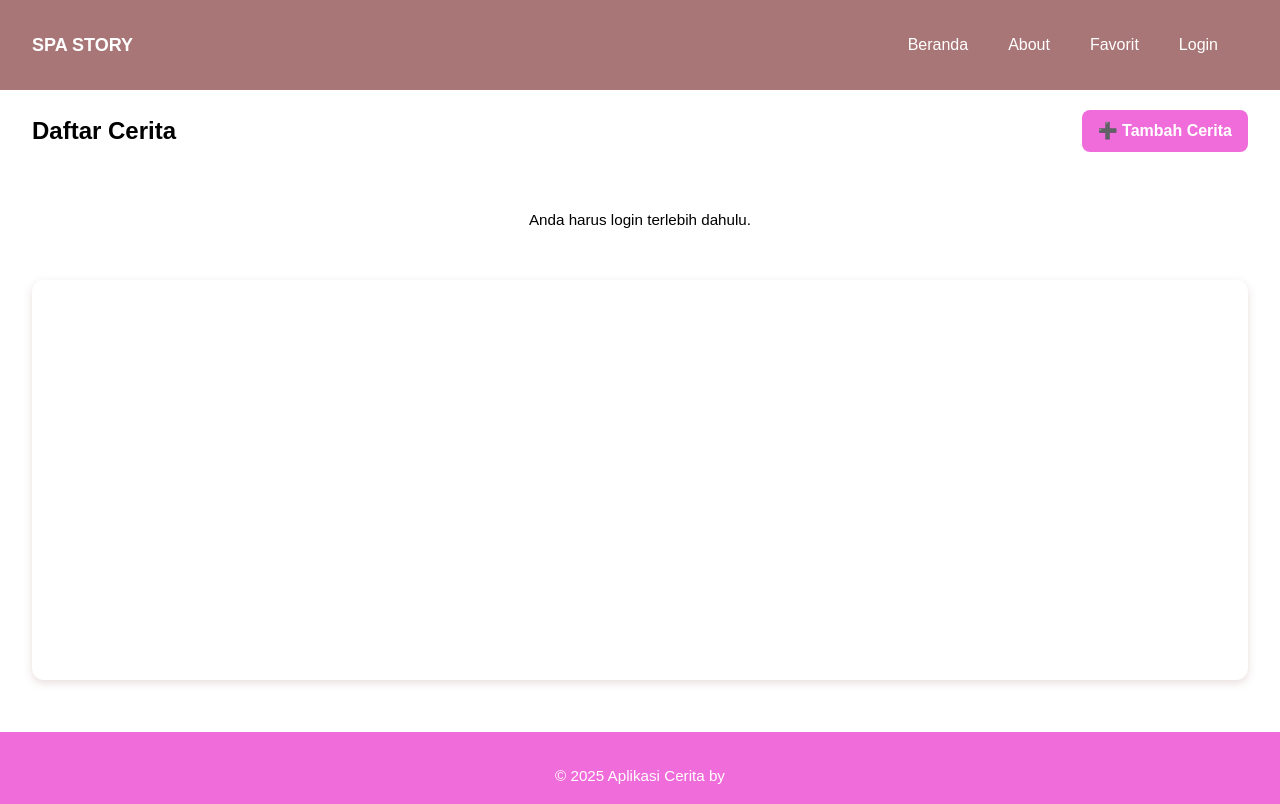
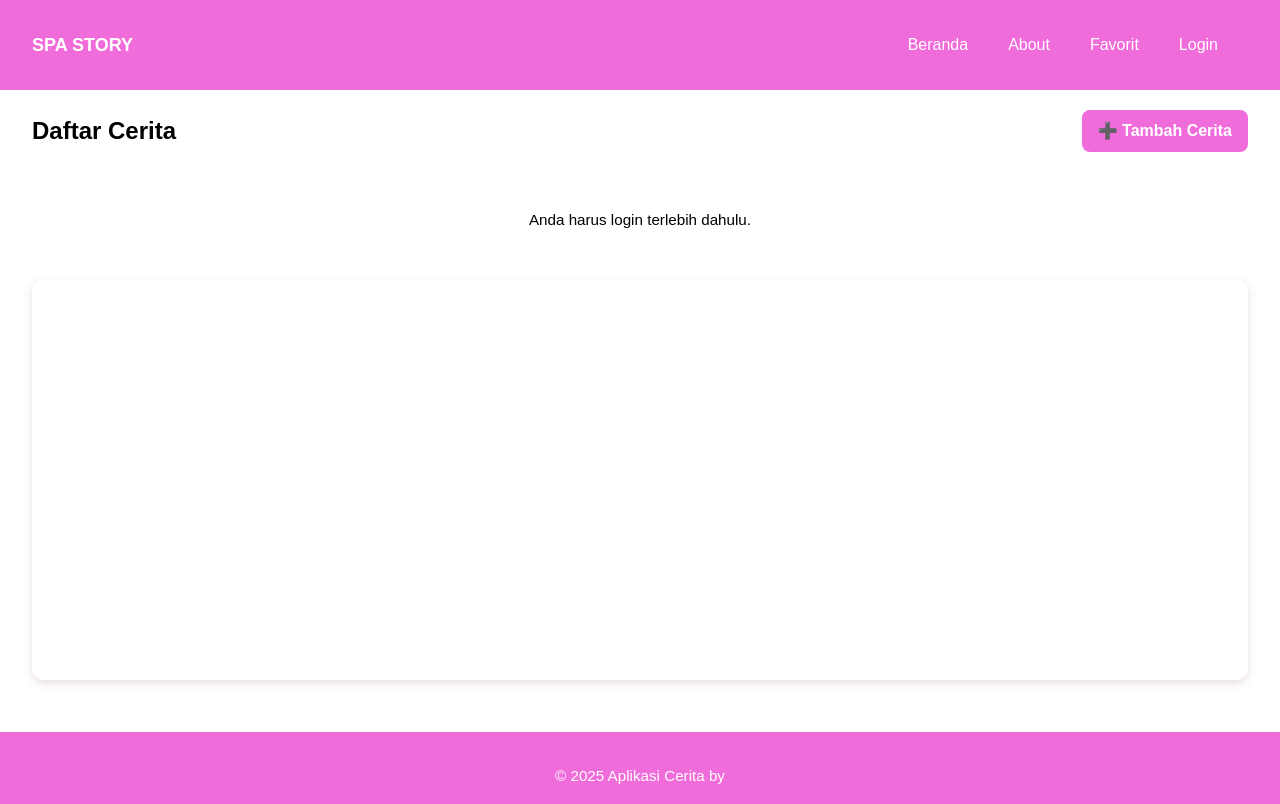
Before and after one commit to Lilina02/web-spa, a website built with Vite: page src/index.html in a window 1280 px wide. Built offline with nearby package versions, Linux system fonts and the light colour scheme.

Commit message:
Update styles.css

```diff
--- a/src/styles/styles.css
+++ b/src/styles/styles.css
@@ -19,7 +19,7 @@ body {
 
 /* HEADER */
 header {
-  background-color: #a87676;
+  background-color: rgb(240, 108, 218);;
 }
 
 .main-header {
```
